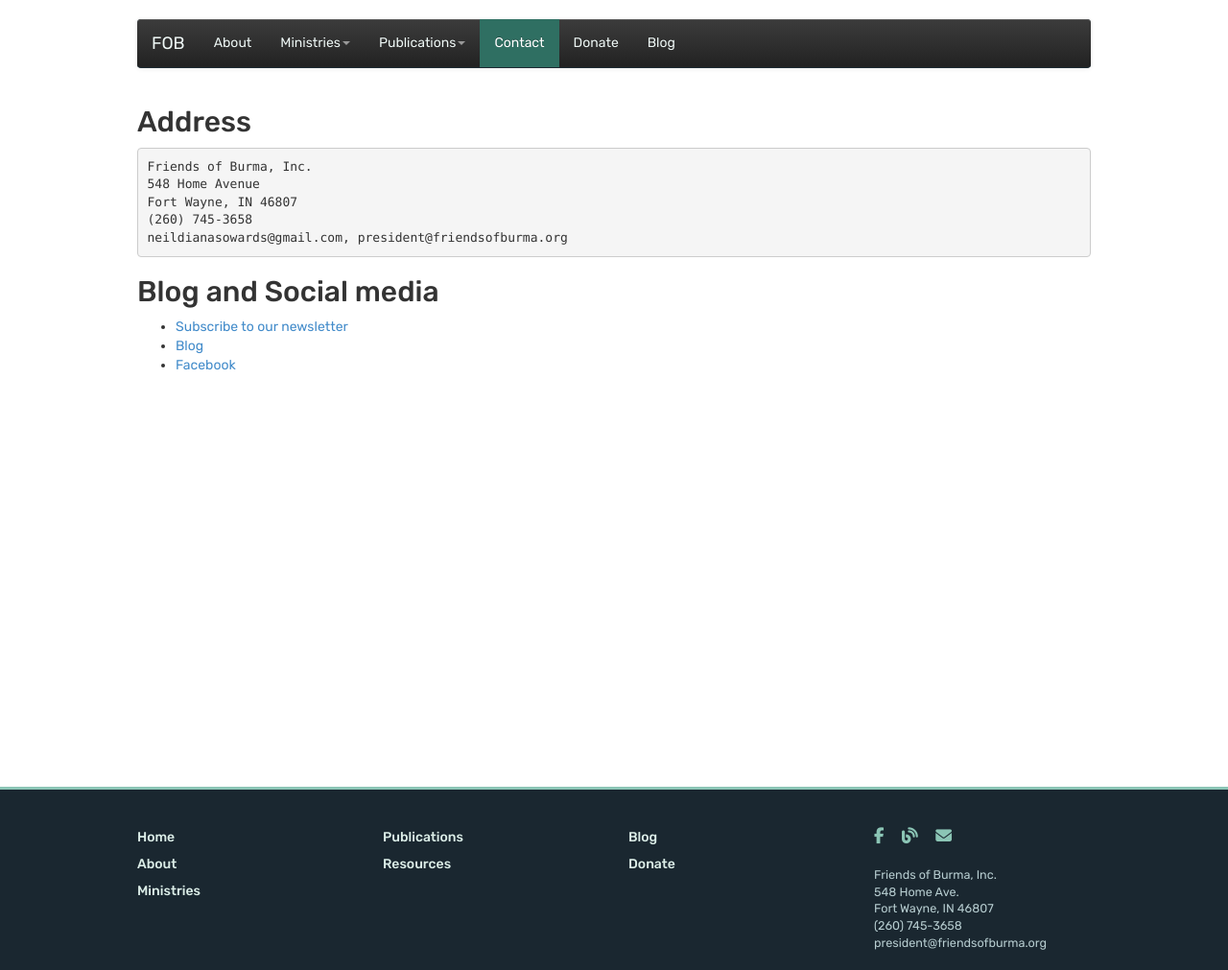
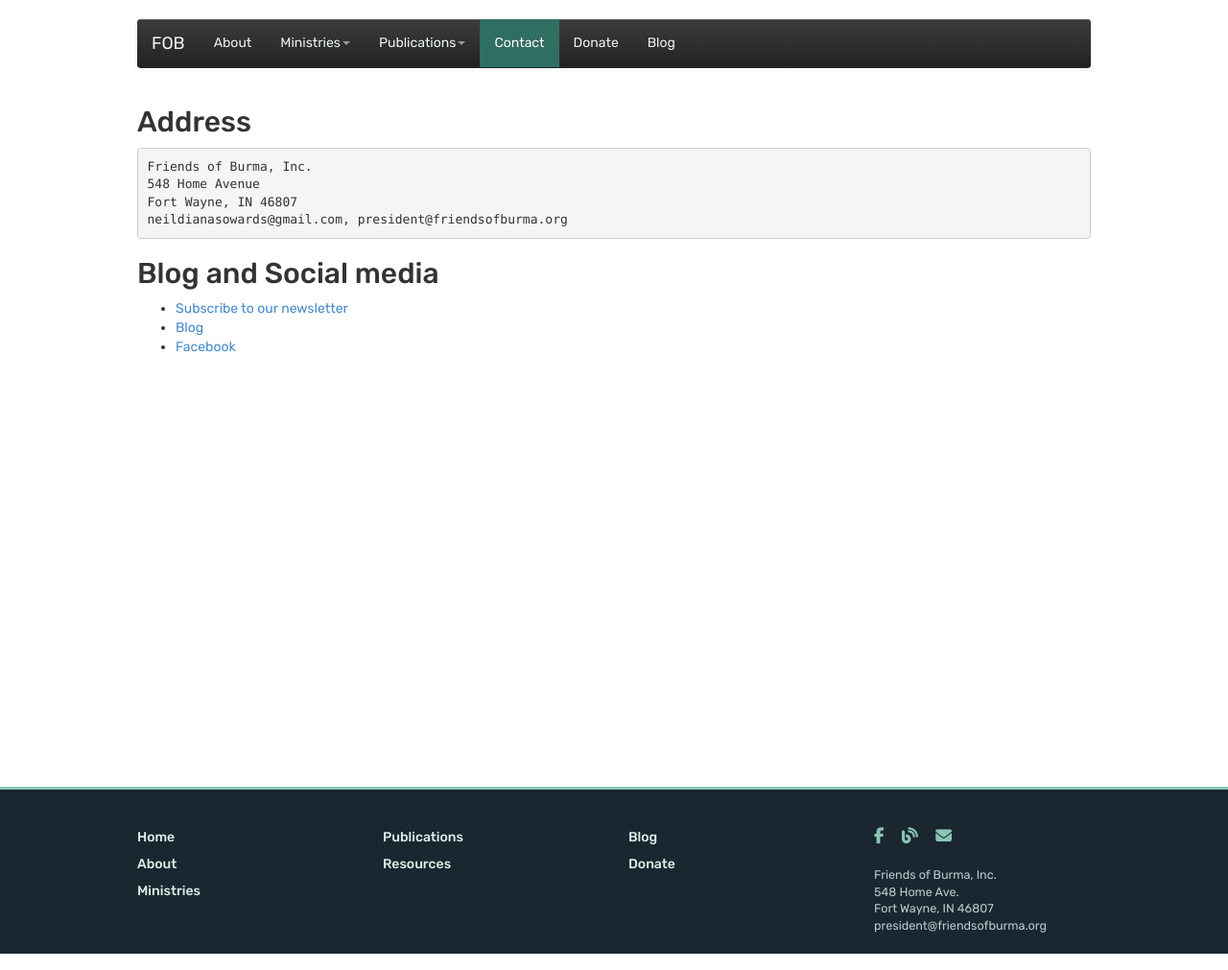
Before and after one commit to friendsofburma/friendsofburma.github.io, a Jekyll site: the page built from _pages/contact.md, in a window 1280 px wide. Shown: the whole page at 96% size. Built offline with Jekyll 4.4.1, drawn with Linux system fonts in a browser that asks for light colours.

Commit message:
phone number removed.

```diff
--- a/_includes/_footer.html
+++ b/_includes/_footer.html
@@ -35,7 +35,6 @@
                                 Friends of Burma, Inc.<br/>
                                 548 Home Ave.<br/>
                                 Fort Wayne, IN 46807<br/>
-                                (260) 745-3658<br/>
                                 president@friendsofburma.org<br/>
                             </p>
                         </div>
--- a/_pages/contact.md
+++ b/_pages/contact.md
@@ -11,7 +11,6 @@ permalink: /contact/
     Friends of Burma, Inc.
     548 Home Avenue
     Fort Wayne, IN 46807
-    (260) 745-3658
     neildianasowards@gmail.com, president@friendsofburma.org
 
 
```
